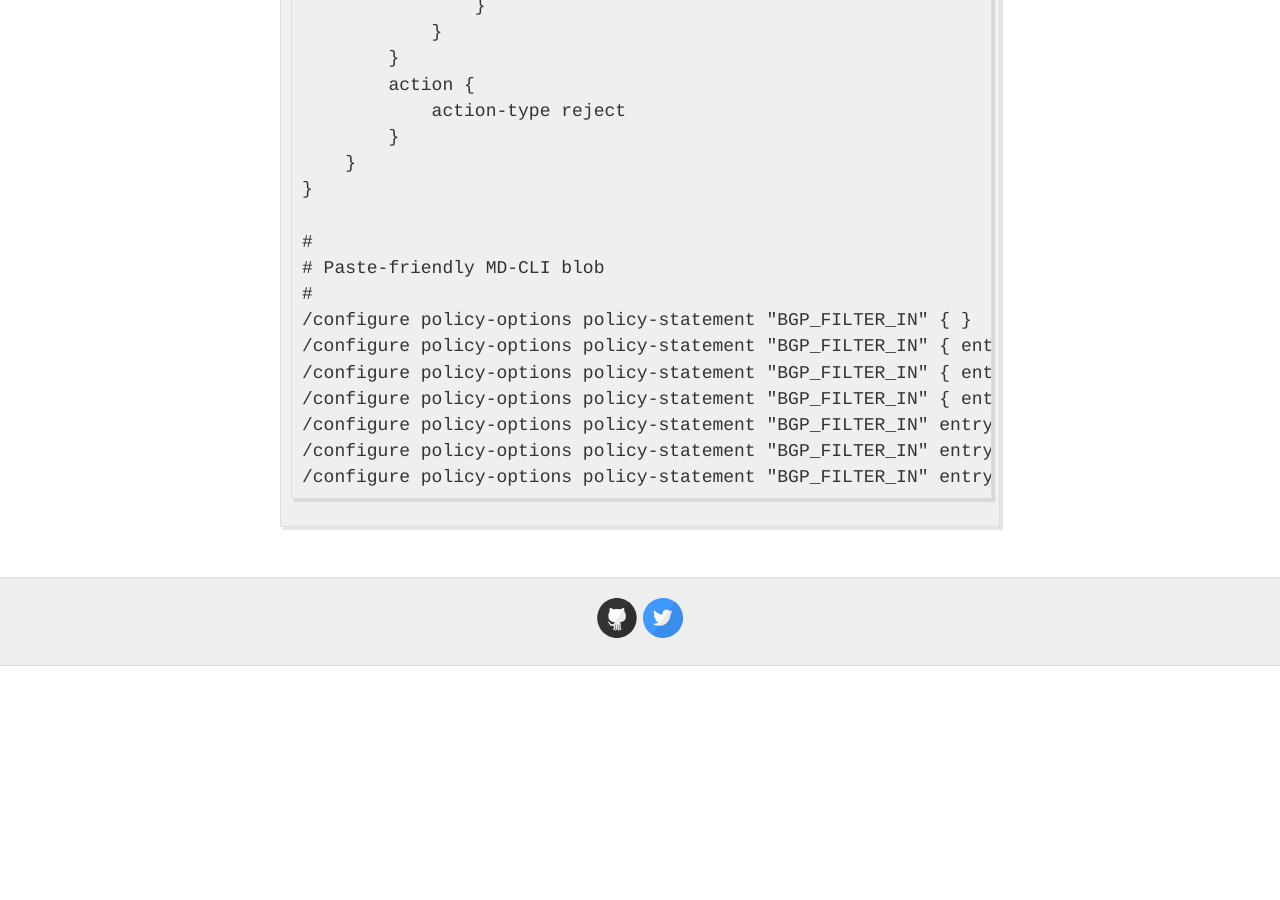
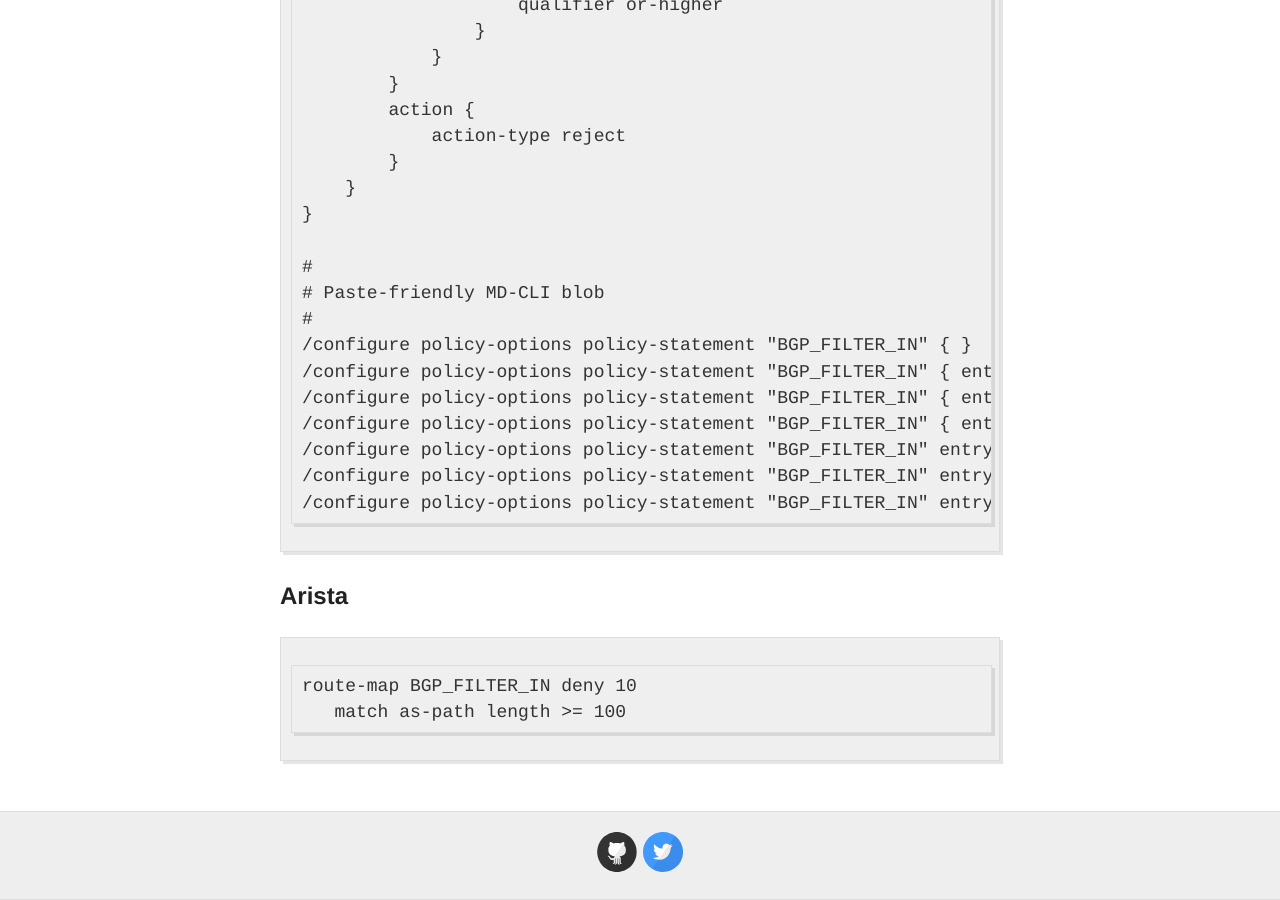
Before and after one commit to NLNOG/bgpfilterguide, a Jekyll site: the page built from guides/long_paths.md, in a window 1280 px wide and 900 px high, scrolled down 3575 px. Built offline with Jekyll 4.4.1, drawn with Linux system fonts in a browser that asks for light colours; before the commit the page ends 4241 px from its top, so only the background shows below that.

Commit message:
Add long paths support for Arista EOS

````diff
--- a/guides/long_paths.md
+++ b/guides/long_paths.md
@@ -131,3 +131,9 @@
 /configure policy-options policy-statement "BGP_FILTER_IN" entry 40 from as-path length qualifier or-higher
 /configure policy-options policy-statement "BGP_FILTER_IN" entry 40 action action-type reject
 ```
+
+## Arista
+```
+route-map BGP_FILTER_IN deny 10
+   match as-path length >= 100
+```
````
